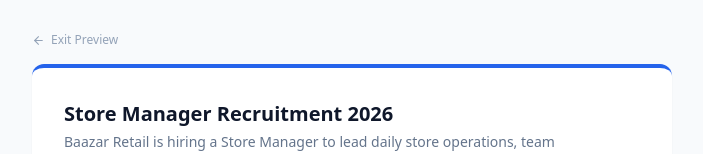
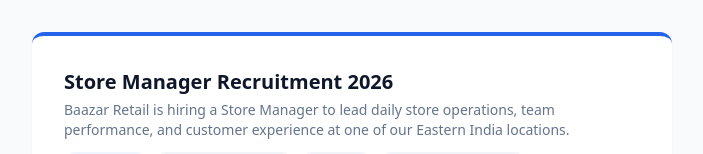
Before and after one commit to Soumyajit009/baazar-rms, a React (Vite) app: page /apply/1 in a window 1280 px wide. Shown: the top 154 px of the page, without its empty margins (288-991 px from the left). Built offline with nearby package versions, Linux system fonts and the light colour scheme; no server answers; the database is empty.

Commit message:
Prevent candidates from accessing admin panel via public form

```diff
--- a/src/App.jsx
+++ b/src/App.jsx
@@ -165,7 +165,7 @@
 
   return (
     <Routes>
-      <Route path="/apply/:slug" element={<CandidatePortal formConfig={formConfig} onSubmit={handleCandidateSubmit} onExit={() => navigate("/")} />} />
+      <Route path="/apply/:slug" element={<CandidatePortal formConfig={formConfig} onSubmit={handleCandidateSubmit} isPublic />} />
       <Route path="/*" element={hrPortal} />
     </Routes>
   );
--- a/src/components/CandidatePortal.jsx
+++ b/src/components/CandidatePortal.jsx
@@ -2,7 +2,7 @@
 import { Check, ArrowLeft, Upload } from "lucide-react";
 import { fmtDate } from "../utils/helpers";
 
-export default function CandidatePortal({ formConfig, onSubmit, onExit }) {
+export default function CandidatePortal({ formConfig, onSubmit, onExit, isPublic = false }) {
   const [values, setValues] = useState({});
   const [declared, setDeclared] = useState(false);
   const [submitted, setSubmitted] = useState(null);
@@ -31,7 +31,11 @@
           <div className="bg-slate-50 border border-slate-200 rounded-lg px-4 py-2.5 text-sm text-slate-600 mb-6">
             Reference ID: <span className="font-semibold text-slate-900">{submitted.id}</span>
           </div>
-          <button onClick={onExit} className="text-sm text-blue-600 font-medium hover:underline">Exit Preview</button>
+          {!isPublic ? (
+  <button onClick={onExit} className="text-sm text-blue-600 font-medium hover:underline">Exit Preview</button>
+) : (
+  <p className="text-xs text-slate-400">You may now close this window.</p>
+)}
         </div>
       </div>
     );
@@ -40,9 +44,11 @@
   return (
     <div className="min-h-screen bg-slate-50">
       <div className="max-w-2xl mx-auto px-4 py-8">
-        <button onClick={onExit} className="flex items-center gap-1.5 text-xs text-slate-400 hover:text-slate-600 mb-4">
-          <ArrowLeft size={13} /> Exit Preview
-        </button>
+        {!isPublic && (
+  <button onClick={onExit} className="flex items-center gap-1.5 text-xs text-slate-400 hover:text-slate-600 mb-4">
+    <ArrowLeft size={13} /> Exit Preview
+  </button>
+)}
         <div className="bg-white border-t-4 border-blue-600 rounded-xl shadow-sm p-6 sm:p-8">
           <h1 className="text-xl font-bold text-slate-900">{formConfig.title}</h1>
           <p className="text-slate-500 text-sm mt-1">{formConfig.description}</p>
```
